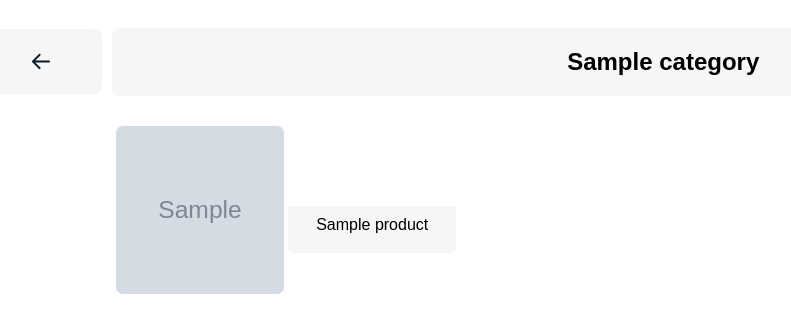
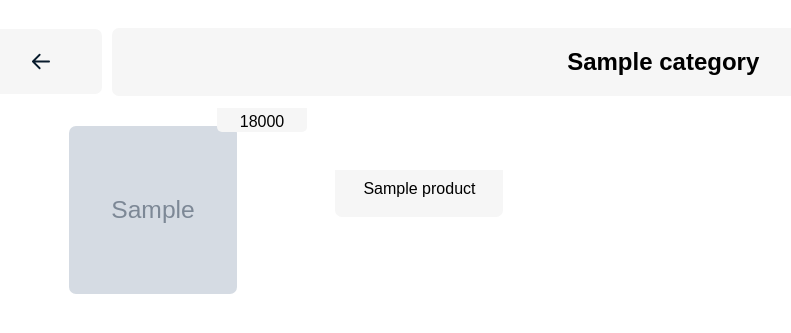
Before and after one commit to STQT/anjanbot, a Django app: page /tg/category/1/ in a window 1280 px wide. Shown: the top 333 px of the page, without its empty margins (38-829 px from the left). Run offline with Django 4.2, Linux system fonts and the light colour scheme; tables that the repository leaves empty hold one stand-in row (values such as "Sample post"); grey boxes marked "Sample" are stand-in pictures; parts of the project's set-up code (start-up, migrations or seed data) failed here and were passed over; some libraries are stand-ins or nearby versions.

Commit message:
webview style changes

```diff
--- a/app/products/signals.py
+++ b/app/products/signals.py
@@ -23,7 +23,7 @@ def send_new_user_notification(sender, instance, created, **kwargs):
         invoice_data = {
             "chat_id": instance.user_id,
             "photo_url": CLICK_PHOTO if instance.cash_type == Order.CashTYPE.CLICK else PAYME_PHOTO,
-            "currency": "uzs" if instance.cash_type == Order.CashTYPE.CLICK else 'rub',  # TODO: need to change after
+            "currency": "uzs",  # TODO: need to change after
             "title": "Anjan",
             "description": "Muzqaymoqlar haridi",
             "payload": str(instance.pk),
--- a/app/static/css/style.css
+++ b/app/static/css/style.css
@@ -61,7 +61,7 @@ ul.category-list li img {
 ul.category-list li .overlay-button {
   display: inline-block;
   position: relative;
-  top: -50px;
+  top: -86px;
   z-index: 1; /* Убедитесь, что кнопка находится выше изображения */
   background: var(--second-color);
   width: 168px;
@@ -74,6 +74,29 @@ ul.category-list li .overlay-button {
 
 ul.category-list li .overlay-button div {
   margin: 10px;
+  max-width: 100%; /* Ensure text wraps within the container */
+  overflow: hidden; /* Hide overflow text */
+  text-overflow: ellipsis;
+  white-space: nowrap; /* Prevent text from wrapping */
+}
+
+ul.category-list li .overlay-price {
+  display: inline-block;
+  position: relative;
+  top: -158px;
+  left: -24px;
+  z-index: 1; /* Убедитесь, что кнопка находится выше изображения */
+  background: var(--second-color);
+  width: 90px;
+  height: 24px;
+  border-bottom-left-radius: 5px;
+  border-bottom-right-radius: 5px;
+  text-align: center;
+}
+
+
+.price {
+  margin: 5px;
   max-width: 100%; /* Ensure text wraps within the container */
   overflow: hidden; /* Hide overflow text */
   text-overflow: ellipsis;
@@ -98,9 +121,8 @@ body {
 button {
   background-color: transparent;
   color: var(--text-color);
-  border: 1px solid var(--text-color);
-  padding: 8px 16px;
-  border-radius: 4px;
+  border: none;
+  padding: 15px 34px;
   cursor: pointer;
 }
 
@@ -141,7 +163,7 @@ h2 {
   text-align: center;
   height: 65px;
   flex: 1;
-  background-color: #F4F4F4CC;
+  background-color: var(--second-color);
   border-radius: 7px;
 }
 
--- a/app/templates/products/category_list.html
+++ b/app/templates/products/category_list.html
@@ -16,7 +16,7 @@
         {% else %}
           <img src="{% static 'images/not_found.jpeg' %}" alt="Image Not Found" width="168px" height="168px">
         {% endif %}
-        <div class="overlay-button">{{ category.name }}</div>
+        <div class="overlay-button"><div>{{ category.name }}</div></div>
       </li>
     {% endfor %}
   </ul>
--- a/app/templates/products/product_list.html
+++ b/app/templates/products/product_list.html
@@ -83,6 +83,7 @@
           <img src="{% static 'images/not_found.jpeg' %}" alt="Image Not Found" width="168px" height="168px"
                onclick="addToCart({{ product.id }},'{{ product.name }}')">
         {% endif %}
+        <div class="overlay-price"><div class="price">18000</div></div>
         <div class="overlay-button" id="prod-{{ product.id }}"></div>
       </li>
     {% endfor %}
--- a/bot/routers/echo.py
+++ b/bot/routers/echo.py
@@ -20,6 +20,7 @@ async def echo_handler(message: types.Message, user: User) -> None:
     if message.text and message.text in menu_text_list:
         if message.text in ("🍟 Заказать", "🍟 Buyurtma berish"):
             url = settings.HOST + "/tg/?lang=" + user.language
+            print(url)
             await message.answer(
                 str(_("Buyurtma berish uchun quyidagi tugmani bosing")),
                 reply_markup=InlineKeyboardMarkup(
--- a/bot/routers/register.py
+++ b/bot/routers/register.py
@@ -19,7 +19,7 @@ router = Router()
 @router.message(Command("start"))
 async def on_start(message: types.Message, state: FSMContext, user: User):
     if not user.language or not user.phone or not user.fullname:
-        hello_text = ("Salom, Anjan botga xush kelibsiz!\nTilni tanlang!"
+        hello_text = ("Salom, Anjan botga xush kelibsiz!\nTilni tanlang!\n\n"
                       "Привет, добро пожаловать в Anjan bot!\nВыберите язык!")
         await message.answer(hello_text, reply_markup=language_kb())
         await state.set_state(Registration.language)
```
Also changed, not shown: bot/routers/payment.py (+27 -0 lines), app/users/migrations/0006_remove_periodicallynotificationshots_notification_and_more.py (added), locale/ru/LC_MESSAGES/django.po, locale/uz/LC_MESSAGES/django.po.
